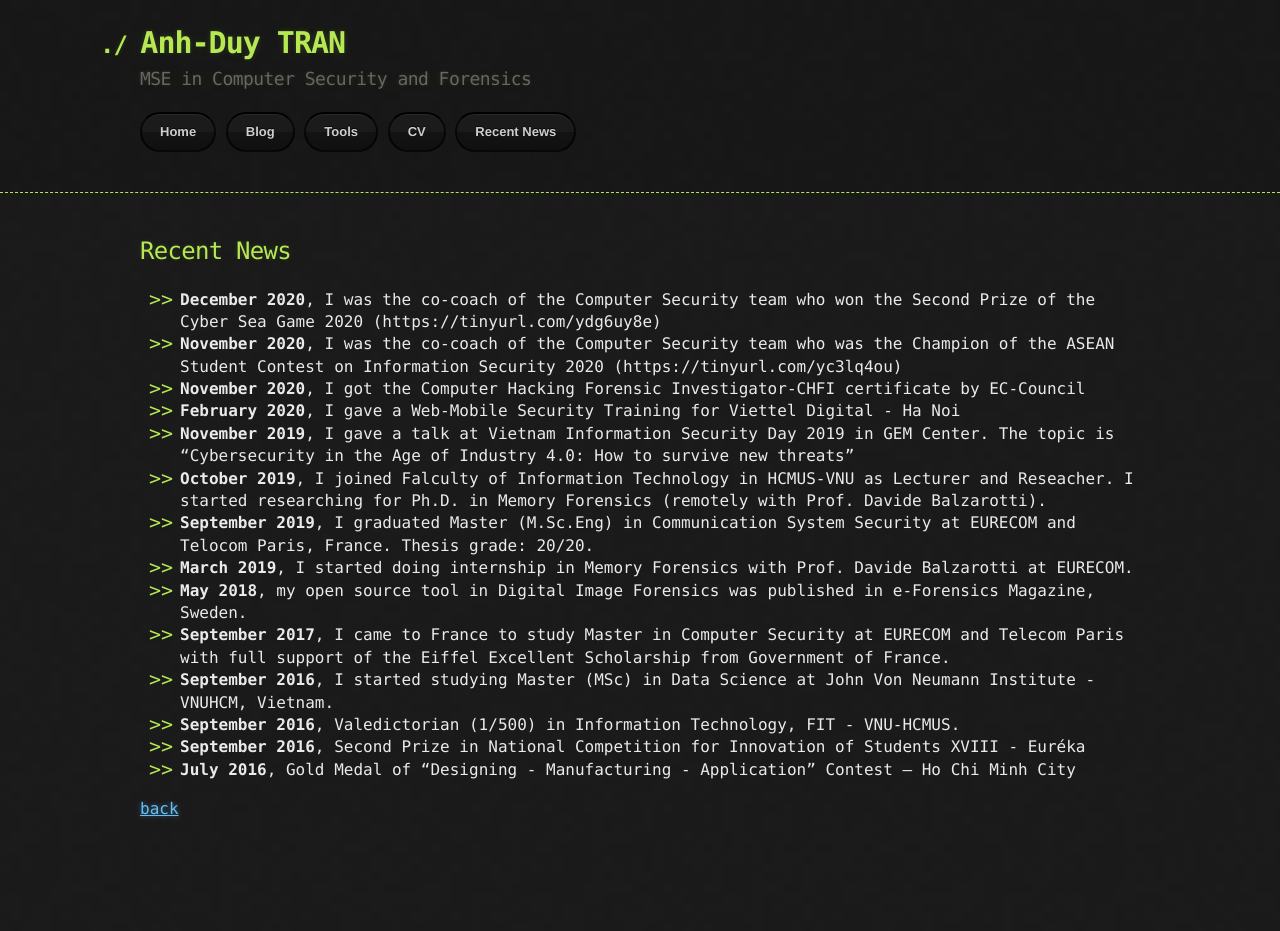
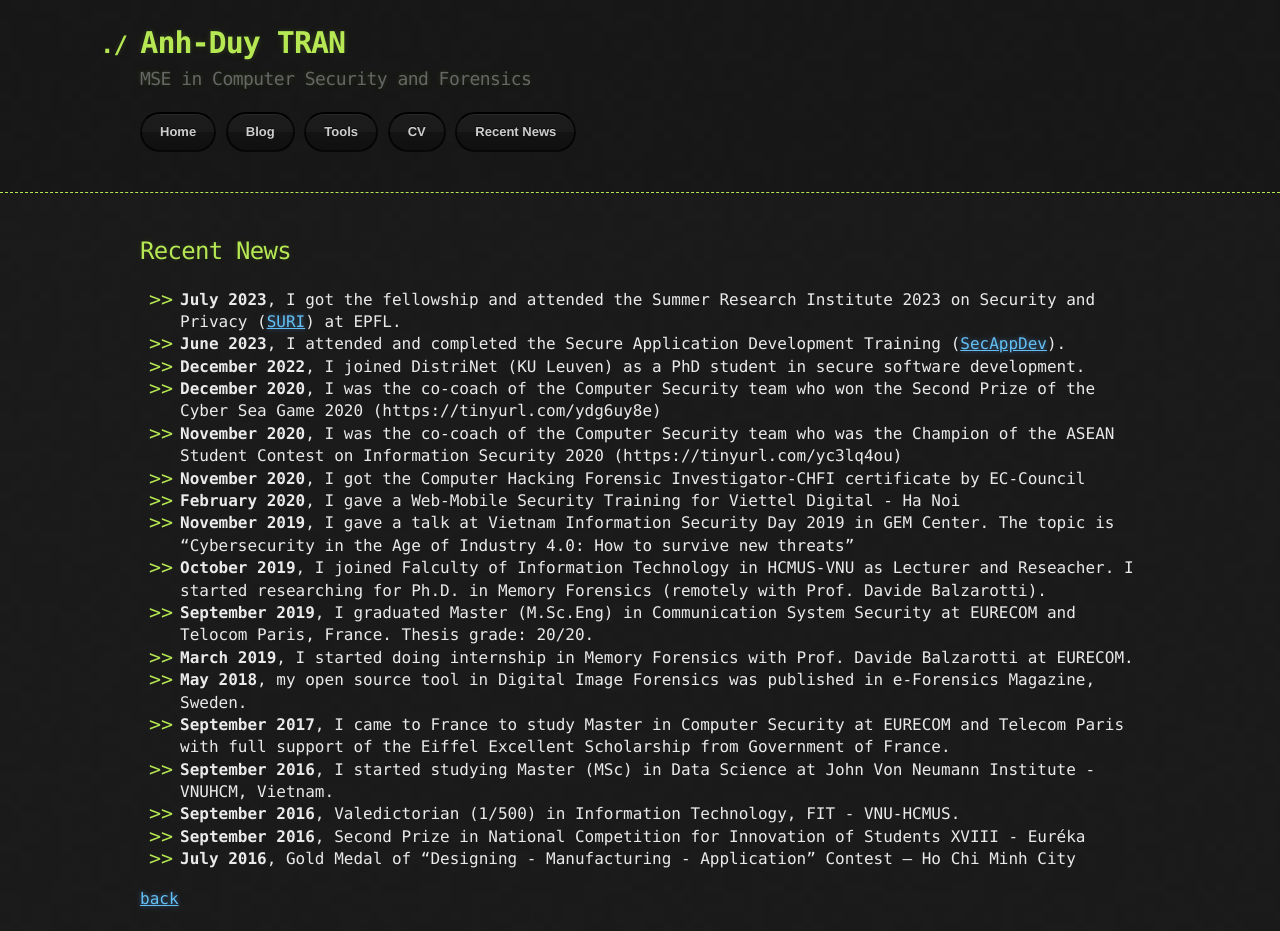
Before and after one commit to pakkunandy/pakkunandy.github.io, a Jekyll site: the page built from recent-news.md, in a window 1280 px wide. Built offline with Jekyll 4.4.1, drawn with Linux system fonts in a browser that asks for light colours; our own code applies the rules of GitHub Pages for plain Markdown files; before the commit the page ends 900 px from its top, so only the background shows below that.

Commit message:
Update recent-news.md

```diff
--- a/recent-news.md
+++ b/recent-news.md
@@ -3,6 +3,9 @@ layout: default
 ---
 
 ## Recent News
+* **July 2023**, I got the fellowship and attended the Summer Research Institute 2023 on Security and Privacy ([SURI](https://suri.epfl.ch/)) at EPFL.
+* **June 2023**, I attended and completed the Secure Application Development Training ([SecAppDev](https://secappdev.org/)).
+* **December 2022**, I joined DistriNet (KU Leuven) as a PhD student in secure software development.
 * **December 2020**, I was the co-coach of the Computer Security team who won the Second Prize of the Cyber Sea Game 2020 (https://tinyurl.com/ydg6uy8e)
 * **November 2020**,  I was the co-coach of the Computer Security team who was the Champion of the ASEAN Student Contest on Information Security 2020 (https://tinyurl.com/yc3lq4ou)
 * **November 2020**, I got the Computer Hacking Forensic Investigator-CHFI certificate by EC-Council
```
